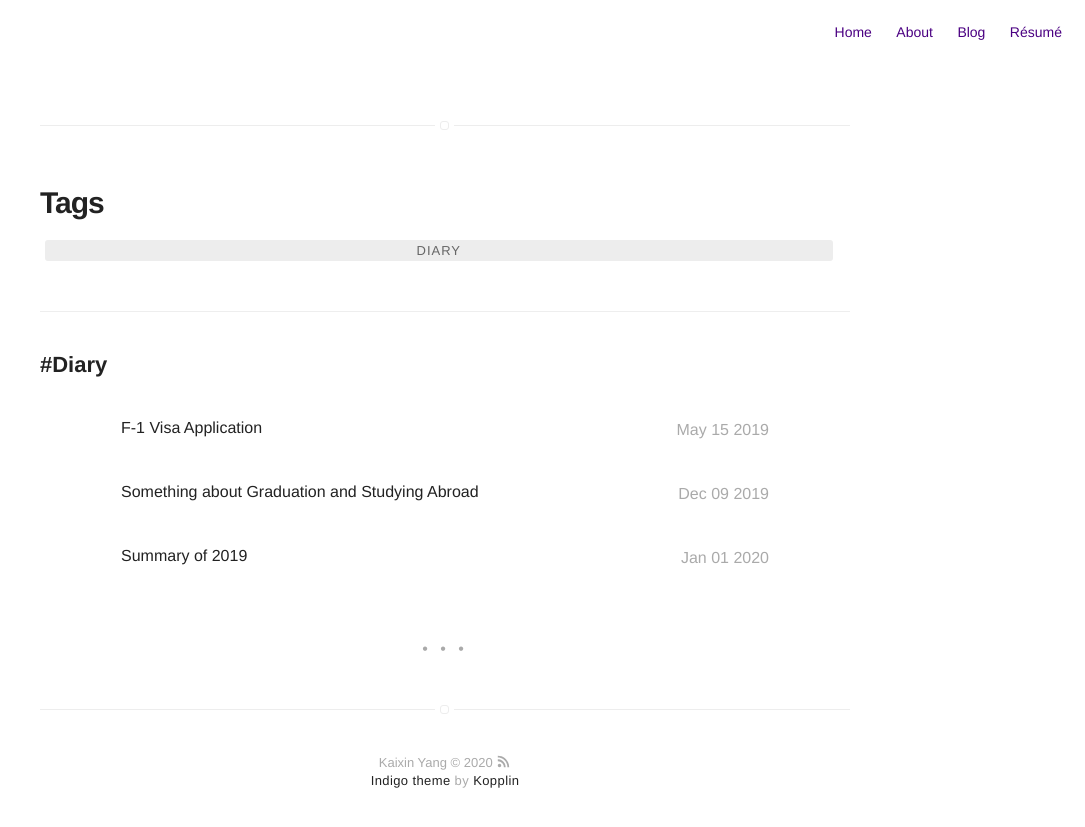
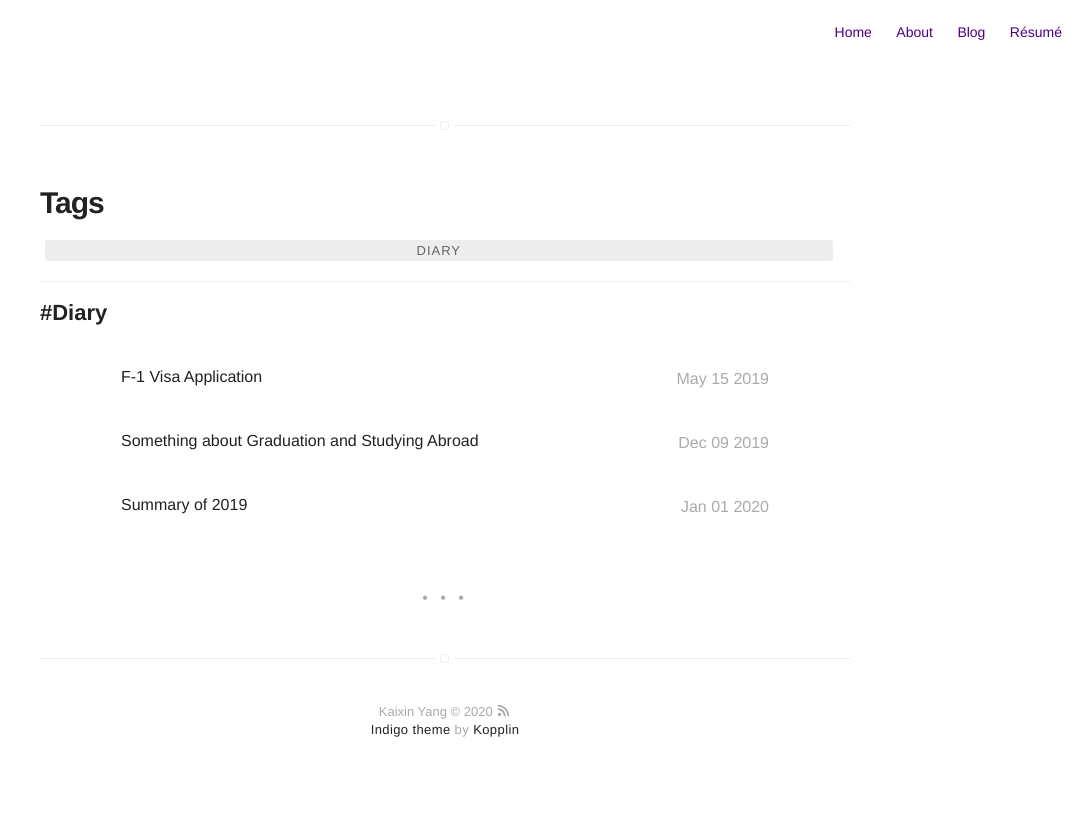
Before and after one commit to SceneryInMirror/SceneryInMirror.github.io, a Jekyll site: the page built from tags.html, in a window 1280 px wide. Shown: the top 827 px of the page, without its empty margins (195-1280 px from the left). Built offline with Jekyll 4.4.1, drawn with Linux system fonts in a browser that asks for light colours.

Commit message:
2020.01.21

```diff
--- a/_sass/base/general.sass
+++ b/_sass/base/general.sass
@@ -26,9 +26,6 @@ h3
 
 h4
 	font-size: 1.6rem
-
-hr
-	margin: 10px 0 10px 0
 
 a
 	color: $delta
@@ -86,7 +83,7 @@ blockquote
 hr
 	border: none
 	height: 1px
-	margin: 40px auto
+	margin: 10px 0
 	background: #eee
 	width: 100%
 
--- a/_sass/components/nav.sass
+++ b/_sass/components/nav.sass
@@ -14,10 +14,6 @@
             font-size: 1.4rem
             padding: 20px 10px
             text-decoration: none
-
-        hr
-            margin: 10px 0 0
-
 
 .nav
     position: absolute
```
